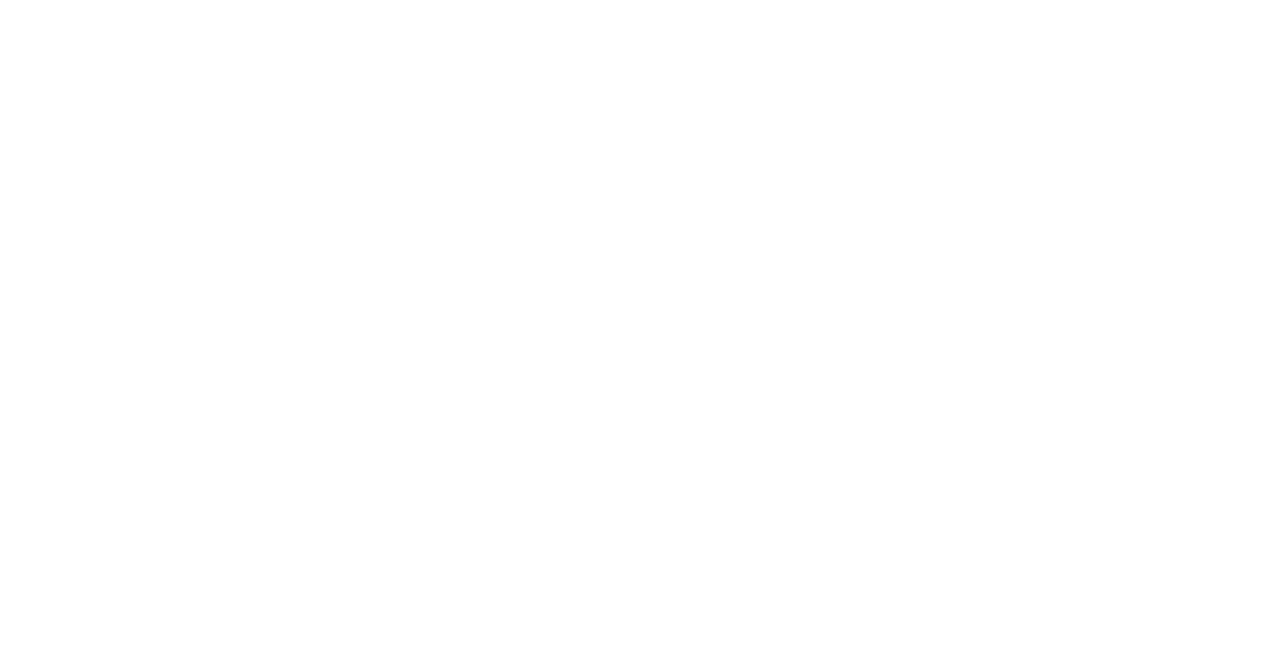
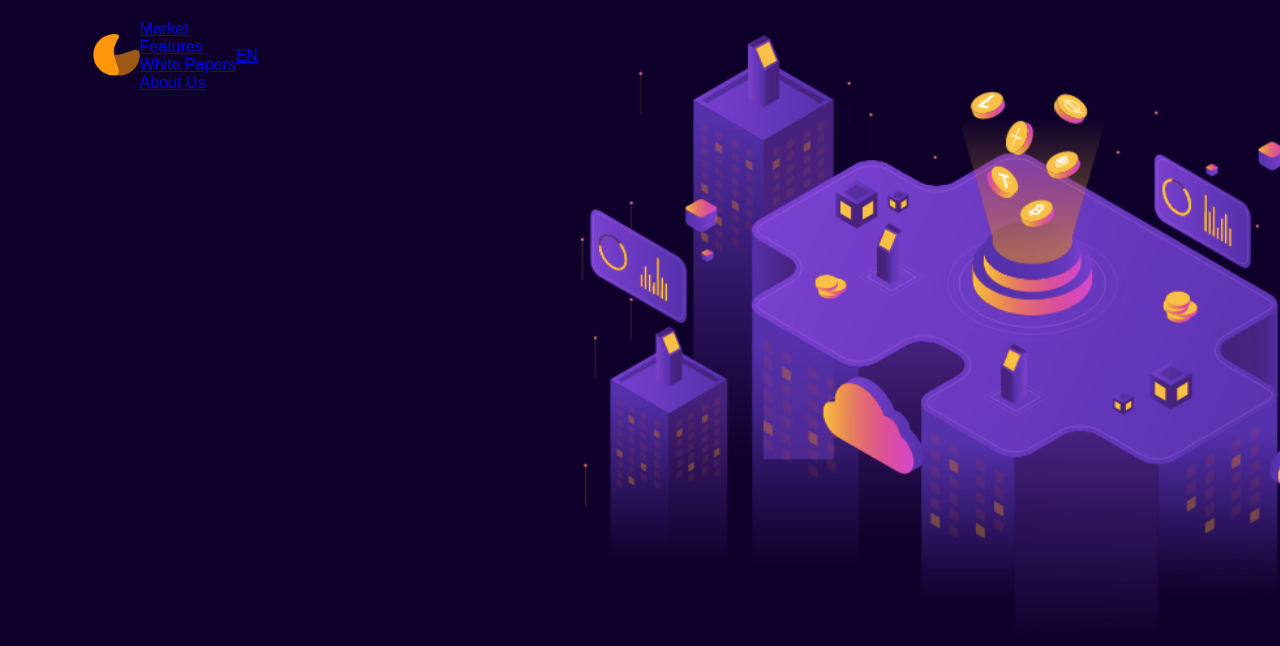
Before and after one commit to Rayhanulislamriaj/cryptocurrency-website, a plain HTML site: page index.html in a window 1280 px wide. Drawn offline with Linux system fonts and the light colour scheme.

Commit message:
first commit

```diff
--- a/index.html
+++ b/index.html
@@ -7,6 +7,18 @@
     <link rel="stylesheet" href="style.css">
 </head>
 <body>
+    <div class="container">
+        <nav>
+            <img src="images/logo.png" class="logo" alt="">
+            <ul>
+                <li><a href="#">Market</a></li>
+                <li><a href="#">Features</a></li>
+                <li><a href="#">White Papers</a></li>
+                <li><a href="#">About Us</a></li>
+            </ul>
+            <a href="#" class="btn">EN</a>
+        </nav>
+    </div>
     <script src="script.js"></script>
 </body>
 </html>
--- a/style.css
+++ b/style.css
@@ -0,0 +1,25 @@
+* {
+    margin: 0;
+    padding: 0;
+    font-family: 'Poppins', sans-serif;
+    box-sizing: border-box;
+    list-style: none;
+}
+.container {
+    width: 100%;
+    height: 100vh;
+    background-image: url(images/background.png);
+    background-position: center;
+    padding: 0 7%;
+    color: #fff;
+}
+nav {
+    width: 100%;
+    padding: 20px 0;
+    display: flex;
+    align-items: center;
+}
+.logo {
+    width: 50px;
+    cursor: pointer;
+}
```
Also changed, not shown: images/background.png (added), images/bitcoin.png (added), images/dogecoin.png (added), images/ethereum.png (added), images/logo.png (added), 1 other file.
